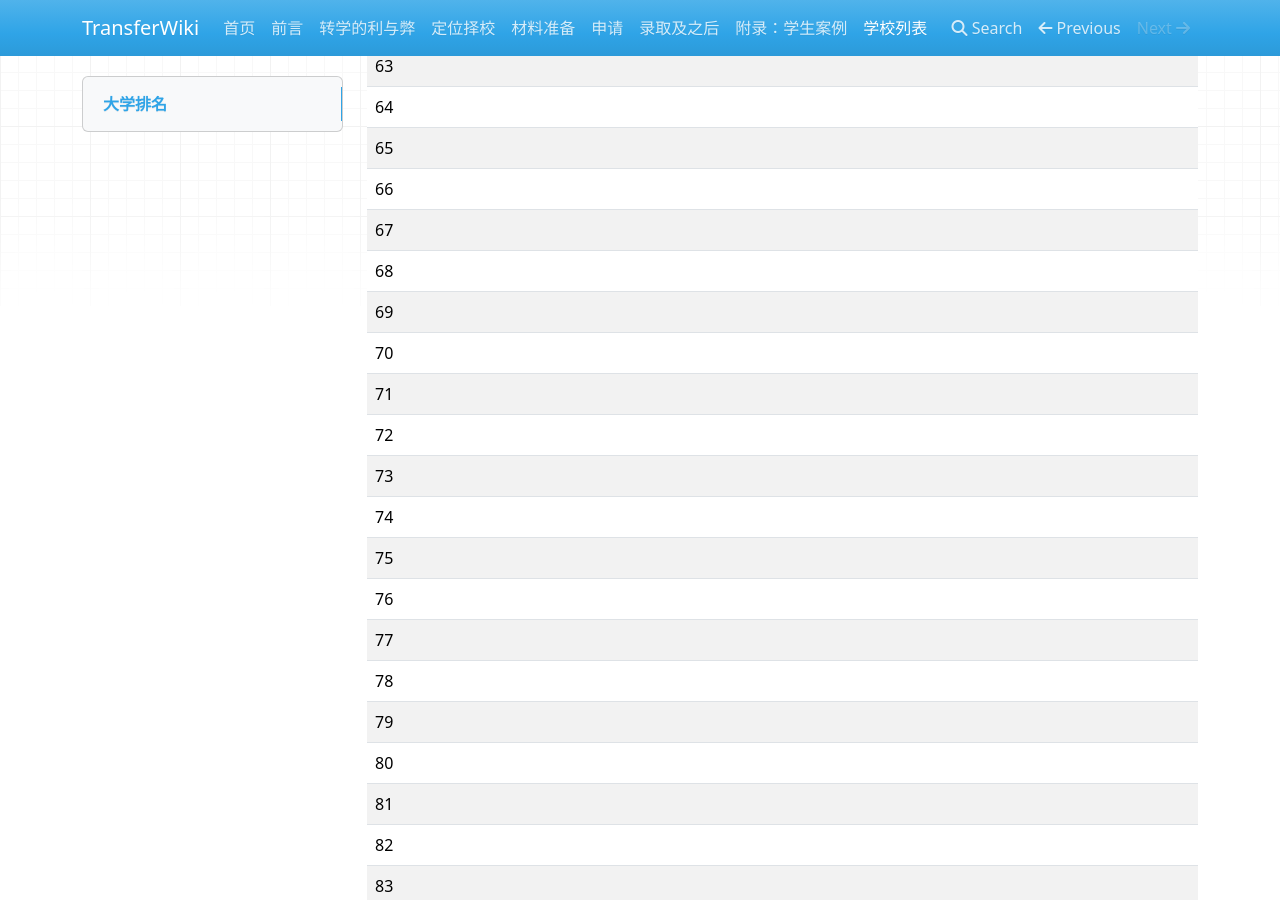
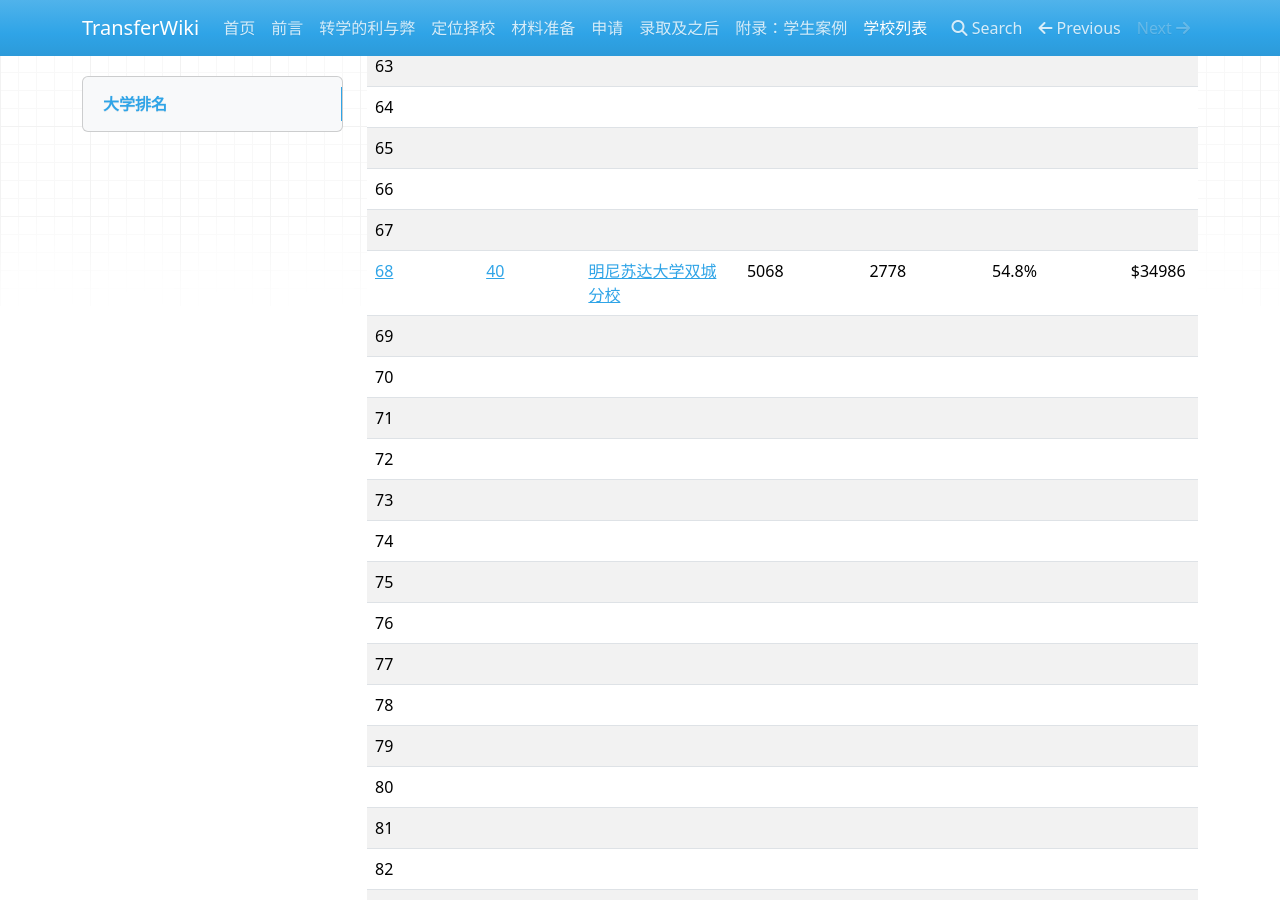
Before and after one commit to SihanXU/TransferWiki, an MkDocs documentation site: the page built from docs/school_list.md, in a window 1280 px wide and 900 px high, scrolled down 2743 px. Built offline with MkDocs 1.6.1, drawn with Linux system fonts in a browser that asks for light colours; nearby versions of some CDN libraries.

Commit message:
Update school_list.md

```diff
--- a/docs/school_list.md
+++ b/docs/school_list.md
@@ -69,7 +69,7 @@
 | 65 |   |   |   |   |   |   |
 | 66 |   |   |   |   |   |   |
 | 67 |   |   |   |   |   |   |
-| 68 |   |   |   |   |   |   |
+| [68](https://www.usnews.com/best-colleges/university-of-minnesota-twin-cities-3969) | [40](https://www.shanghairanking.com/institution/university-of-minnesota-twin-cities)  | [明尼苏达大学双城分校](/schools/umn)  | 5068 | 2778 | 54.8% | $34986 |
 | 69 |   |   |   |   |   |   |
 | 70 |   |   |   |   |   |   |
 | 71 |   |   |   |   |   |   |
```
